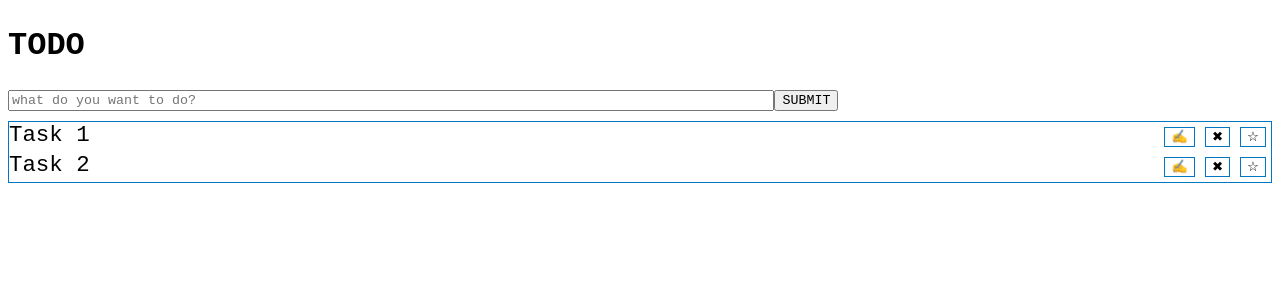
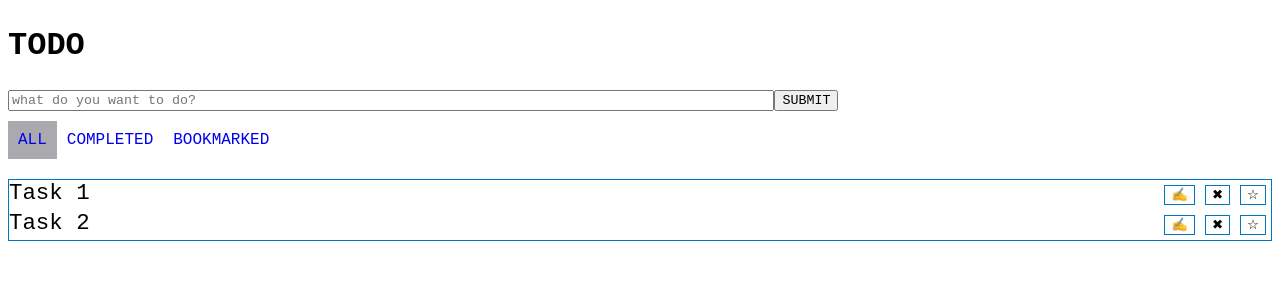
Before and after one commit to rajeshpillai/angular-todo-instructor, an Angular app: page / in a window 1280 px wide. Shown: the top 300 px of the page. Built offline with nearby package versions, Linux system fonts and the light colour scheme.

Commit message:
Feature: Filter toolbar

```diff
--- a/src/app/app.component.css
+++ b/src/app/app.component.css
@@ -54,3 +54,20 @@
 .completed {
   text-decoration-line: line-through;
 }
+
+.filter-container {
+  margin-top: 20px;
+  padding-right: 5px;
+  padding-bottom: 20px;
+}
+
+
+.filter-container  a {
+  text-decoration-line: none;
+  padding: 10px;
+}
+
+a.filter-current {
+  text-decoration: underline;
+  background: #AAA9AD;
+}
--- a/src/app/app.component.html
+++ b/src/app/app.component.html
@@ -5,14 +5,19 @@
     <button (click)="addTodo(newTodo)">SUBMIT</button>
   </form>
 
+  <div class="filter-container" (click)="onFilterChange($event)">
+      <a [class.filter-current]="filterAction=='all'" name="all" href="#">ALL</a>
+      <a [class.filter-current]="filterAction=='completed'" name="completed" href="#">COMPLETED</a>
+      <a [class.filter-current]="filterAction=='bookmarked'" name="bookmarked" href="#">BOOKMARKED</a>
+  </div>
+
   <ul class="todos">
-    <li class="todo-item" *ngFor="let todo of store.todos">
+    <li class="todo-item" *ngFor="let todo of store.filteredTodos">
 
       <input *ngIf="todo.edit" #dirtyTodo (keyup)="editTodo($event, todo.id, dirtyTodo.value)" value={{todo.title}} />
 
-      <span *ngIf="!todo.edit"
-        [class.completed]="todo.completed"
-        (dblclick)="toggleCompleted(todo.id)" class="todo-title">{{todo.title}}</span>
+      <span *ngIf="!todo.edit" [class.completed]="todo.completed" (dblclick)="toggleCompleted(todo.id)"
+        class="todo-title">{{todo.title}}</span>
 
       <span class="buttons">
         <button (click)="toggleEdit(todo.id)">&#x270D;</button>
--- a/src/app/app.component.ts
+++ b/src/app/app.component.ts
@@ -13,8 +13,17 @@ export class AppComponent {
       { id: 1, title: "Task 1", completed: false, edit: false },
       { id: 2, title: "Task 2", completed: false, edit: false }
     ],
+    filteredTodos: [],
     // {todoId: <>,  bookmarked: true/false}
     bookmarks: []
+  }
+
+
+  filterAction = "all";
+
+
+  constructor() {
+    this.store.filteredTodos = [...this.store.todos];
   }
 
   addTodo(newTodo: HTMLInputElement) {
@@ -90,10 +99,33 @@ export class AppComponent {
     console.log("bm:", this.store.bookmarks);
   }
 
-  toggleCompleted( id) {
+  toggleCompleted(id) {
     var found = this._findTodo(id);
     found.completed = !found.completed;
     console.log(`toggle todo ${id} to ${found.completed}`);
+  }
+
+  onFilterChange(event) {
+    var action = event.target.name.toLowerCase();
+    this.filterAction = action;
+    console.log(action);
+    switch (action) {
+      case "all":
+        this.store.filteredTodos = [...this.store.todos];
+        break;
+      case "completed":
+        this.store.filteredTodos = this.store.todos.filter((todo) => {
+          return todo.completed;
+        });
+        break;
+      case "bookmarked":
+        this.store.filteredTodos = this.store.todos.filter((todo) => {
+          if (this._isTodoBookmarked(todo.id))
+            return todo;
+        });
+        break;
+    }
+    console.log(this.store.filteredTodos);
   }
 
   log(...args) {
```
